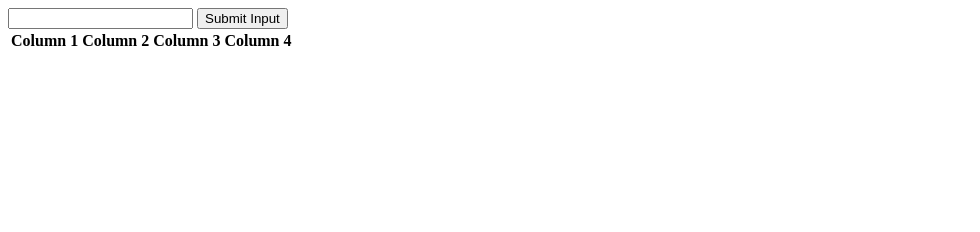
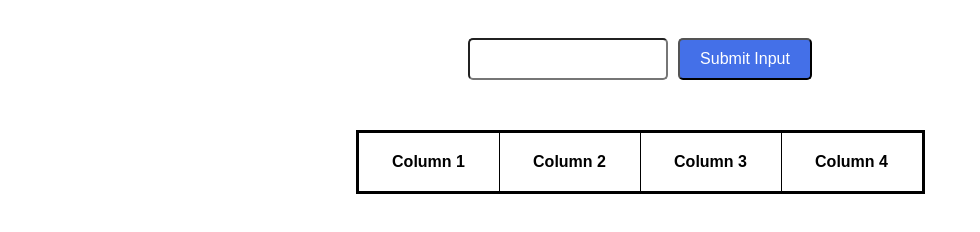
Before and after one commit to JeannieYamakawa/vAuto, a plain HTML site: page public/index.html in a window 1280 px wide. Shown: the whole page, without its empty margins (0-980 px from the left). Drawn offline with nearby package versions, Linux system fonts and the light colour scheme.

Commit message:
page style

```diff
--- a/public/app.js
+++ b/public/app.js
@@ -108,15 +108,9 @@ app.controller('vAuto', ['$scope', function($scope) {
              $scope.hash = new Table($scope.sorted);
         }
          }
-         //for creation of table for input length <= 4
-         this.createSingleRow = function(){
-
-
-         }
-         this.singleRow = this.createSingleRow();
          // instead of using only built-in AngularJS filters on the HTML side, I created word groups on the prototype itself to feed to the frontend
          // for the purpose of exporting entirely reusable arrangements, because this type of logic might be used on the backend--
-         // this means tables with 4 columns can now be populated on any frontend framework/design of choice
+         // this means tables with 4 columns can now be populated on any frontend framework/design or html structure of choice
          // OR tables with any number of columns can now also be recreated here simply by changing the % number.
 
          Array.prototype.groupBy = function(keyToMatch) {
@@ -133,7 +127,6 @@ app.controller('vAuto', ['$scope', function($scope) {
              var byColumn = new Array();
              if (this.inputLength<=4){
                  byColumn = values.groupBy('row')
-                //  console.log(byColumn,'less than 4');
              }
              else{
                  byColumn = values.groupBy('column');
@@ -141,7 +134,7 @@ app.controller('vAuto', ['$scope', function($scope) {
              }
          }
          this.columns = this.createColumns();
-         //again, reusable code to produce rows of words to be put in 4 columns, so rows can be populated on any frontend framework or design
+         //reusable code to produce rows of words to be put in 4 columns, so rows can be populated on any frontend framework or design
          this.createRows = function(){
              var hash = this.items;
              var values = Object.values(hash);
@@ -149,7 +142,6 @@ app.controller('vAuto', ['$scope', function($scope) {
              return byRow;
         }
         this.rows = this.createRows();
-        // console.log(this.rows ,' this.rowsss');
     }
 
     // Angular function to intake and process user input, creating table with the Table prototype.
@@ -157,14 +149,14 @@ app.controller('vAuto', ['$scope', function($scope) {
     $scope.inputButtonClicked = function(input){
         if($scope.input){
             $scope.input = '';
+            $scope.errorMessage = '';
             var sorted = input.split(' ').sort(function (a, b) {
                 return a.toLowerCase().localeCompare(b.toLowerCase());
             });
             $scope.sorted = sorted;
             $scope.hash = new Table($scope.sorted);
         }else{
-            $scope.errorMessage = 'Please enter some words.'
-            console.log($scope.errorMessage);
+            $scope.errorMessage = 'Please enter words to sort.'
         }
     }
 
--- a/public/index.html
+++ b/public/index.html
@@ -3,13 +3,17 @@
 <head>
     <title>vAuto Challenge</title>
 <script src="https://ajax.googleapis.com/ajax/libs/angularjs/1.5.6/angular.js"></script>
+<link rel="stylesheet" href="style.css">
 <script src = 'app.js'charset="UTF-8"></script>
 </head>
     <body ng-app='vAuto'>
-        <div ng-controller = 'vAuto'>
-            <div>
-                <input type="text" ng-model = input>
-                <button ng-click=inputButtonClicked(input)>Submit Input</button>
+        <div class='make-flex' ng-controller = 'vAuto'>
+            <div class='input-items'>
+                <input class='input-box' type="text" ng-model = input>
+                <button class='button' ng-click=inputButtonClicked(input)>Submit Input</button>
+            </div>
+            <div class='error'>
+                <div  ng-if="errorMessage">{{errorMessage}}</div>
             </div>
             <table class="striped responsive-table">
                 <thead>
@@ -23,19 +27,12 @@
                 <tbody>
                     <tr ng-repeat='row in hash.rows'>
                         <td ng-repeat='word in row'>
-                            {{word.wordValue}}
+                            <p>{{word.wordValue}}</p>
+                            <button class='remove-button' ng-if="word.wordValue" ng-click="removeClicked(word.wordValue)">Remove</button>
                         </td>
                     </tr>
                 </tbody>
             </table>
-
-
-
-        <!-- <div ng-repeat='object in hash.array_values' >{{object.wordValue}}, row: {{object.row}}, column: {{object.column}}
-            <button ng-if='object.wordValue'ng-click= 'removeClicked(object.wordValue)'>Remove This Word</button>
-            </div>
-            <br><br><br>
-        <div>{{hash}}</div> -->
         </div>
     </body>
 
--- /dev/null
+++ b/public/style.css
@@ -0,0 +1,55 @@
+body{
+    display: flex;
+    flex-direction: column;
+    justify-content: flex-start;
+    align-items: center;
+    font-family: Arial;
+}
+
+table{
+    border: 3px solid black;
+    justify-content: center;
+    margin: 20px;
+    border-collapse: collapse;
+
+}
+th, td{
+    height: 50px;
+    text-align: center;
+    vertical-align: center;
+    padding: 20px;
+    border: 1px solid black;
+    width:100px;
+    min-width:100px;
+}
+.input-items{
+    margin: 30px;
+    display: flex;
+    flex-direction: row;
+    justify-content: center;
+}
+.button {
+    background-color: #4470E8;
+    border-radius: 5px;
+    color: white;
+    padding: 10px 20px 10px 20px;
+    margin-left: 10px;
+    text-align: center;
+    font-size: 16px;
+}
+.input-box{
+    width: 200px;
+    border-radius: 5px;
+}
+.remove-button{
+    font-size: 10px;
+}
+.remove-button:active{
+    background: #4470E8;
+    border: none;
+}
+.error{
+    color: #D12947;
+    display: flex;
+    justify-content: center;
+}
```
